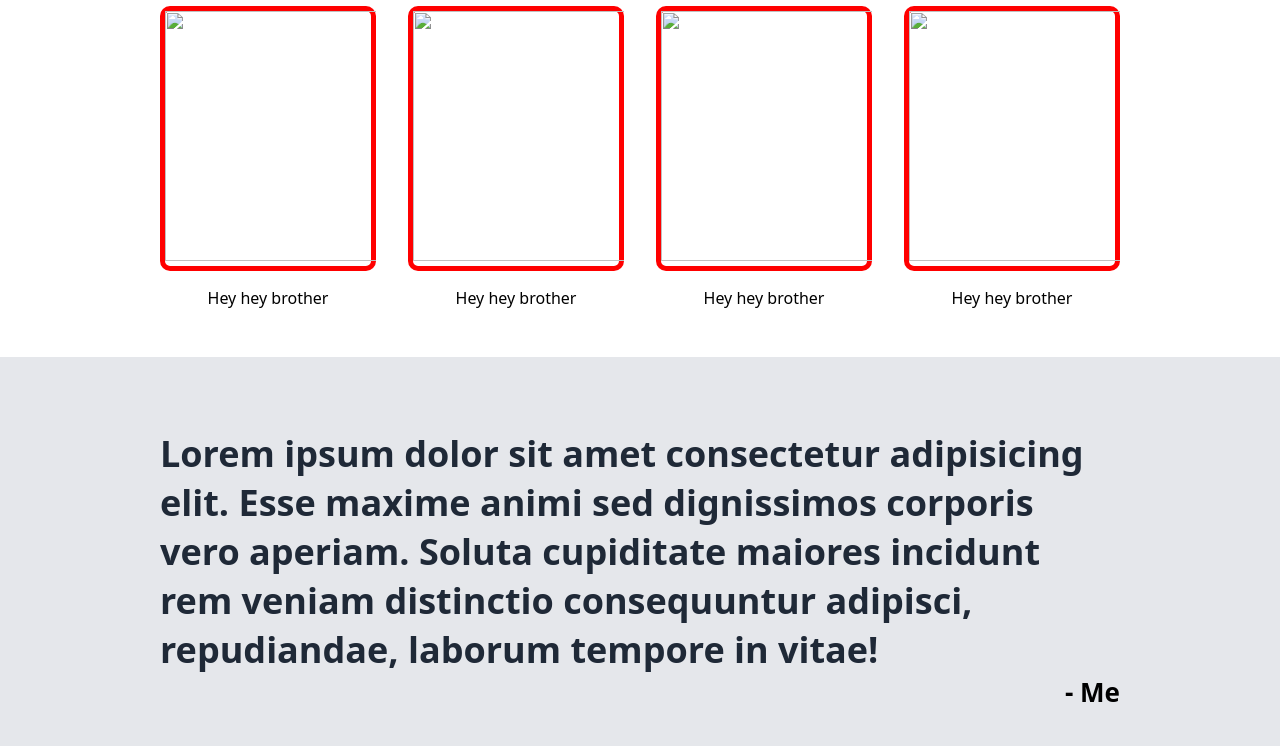
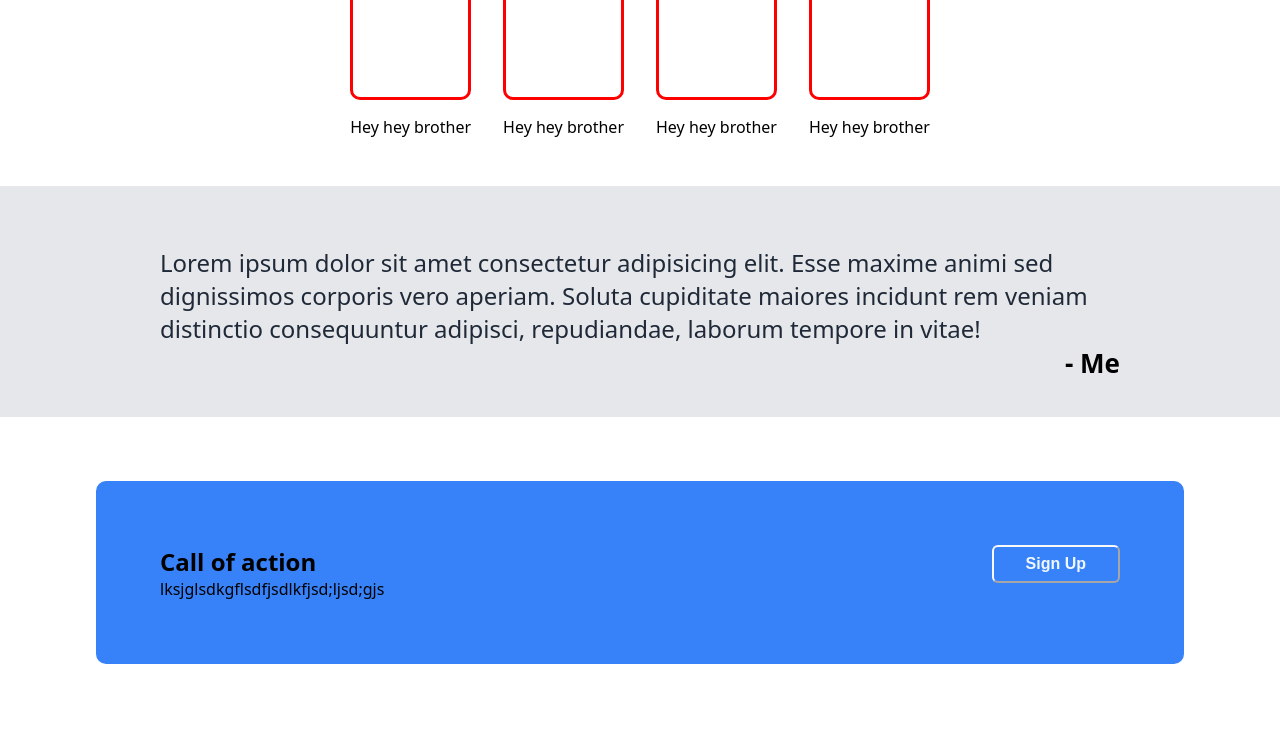
Before and after one commit to Ayanomi-01/landing-page, a plain HTML site: page index.html in a window 1280 px wide. Shown: the part 586-1332 px from the top of the page. Drawn offline with Linux system fonts and the light colour scheme.

Commit message:
Creating call to action section with design

```diff
--- a/index.html
+++ b/index.html
@@ -43,7 +43,7 @@
             <div id = "paernt" >
                 <div class="product-card">
                     <div class="card-image">
-                        <img src="" alt="">
+                        <img src="#" alt="">
                     </div>
                     <div class="product-info">
                         <p>Hey hey brother</p>
@@ -51,7 +51,7 @@
                 </div>
                 <div class="product-card">
                     <div class="card-image">
-                        <img src="" alt="">
+                        <img src="#" alt="">
                     </div>
                     <div class="product-info">
                         <p>Hey hey brother</p>
@@ -59,7 +59,7 @@
                 </div>
                 <div class="product-card">
                     <div class="card-image">
-                        <img src="" alt="">
+                        <img src="#" alt="">
                     </div>
                     <div class="product-info">
                         <p>Hey hey brother</p>
@@ -67,7 +67,7 @@
                 </div>
                 <div class="product-card">
                     <div class="card-image">
-                        <img src="" alt="">
+                        <img src="#" alt="">
                     </div>
                     <div class="product-info">
                         <p>Hey hey brother</p>
@@ -86,5 +86,19 @@
         </div>
        </div>
       <!--End  Quote -->
+
+      <!-- call -->
+       <div class="call-sec">
+            <div class="conta">
+                <div class="left-call">
+                    <h2>Call of action</h2>
+                    <p>lksjglsdkgflsdfjsdlkfjsd;ljsd;gjs</p>
+                </div>
+                <div class="right-sec">
+                    <button>Sign Up</button>
+                </div>
+            </div>
+       </div>
+      <!-- End of call -->
 </body>
 </html>
--- a/style.css
+++ b/style.css
@@ -14,7 +14,8 @@ li {
 }
 img {
     width: 250px;
-    height: 250px;
+    max-height: 250px;
+    min-height: 100px;
 }
 .header {
     display: flex;
@@ -60,7 +61,7 @@ img {
    overflow: hidden;
 }
 .card-image {
-    border: 5px red solid;
+    border: 3px red solid;
     border-radius: 10px;
 }
 
@@ -72,10 +73,40 @@ img {
   background-color: #E5E7EB;
 }
 .qote p {
-    font-size: 36px;
+    font-size: 24px;
     color: #1F2937;
-    font-weight: 900;
     margin-bottom: 0;
 }
 
 /* End on Quote Section */
+
+.call-sec {
+    margin: 64px 0 ;
+}
+.call-sec .conta {
+    background-color: #3882F9;
+    padding: 64px;
+     border-radius: 10px;
+     display: flex;
+     justify-content: space-between;
+
+}
+button {
+    background-color: #3882F9;
+    border-color: #F9FAF8;
+    padding: 8px 32px;
+    color: aliceblue;
+    border-radius: 6px;
+    font-size: 16px;
+    font-weight: 700;
+
+}
+.call-sec p , h2 {
+    margin: 0
+    ;
+}
+
+/* Footer */
+
+
+/* End of footer */
```
